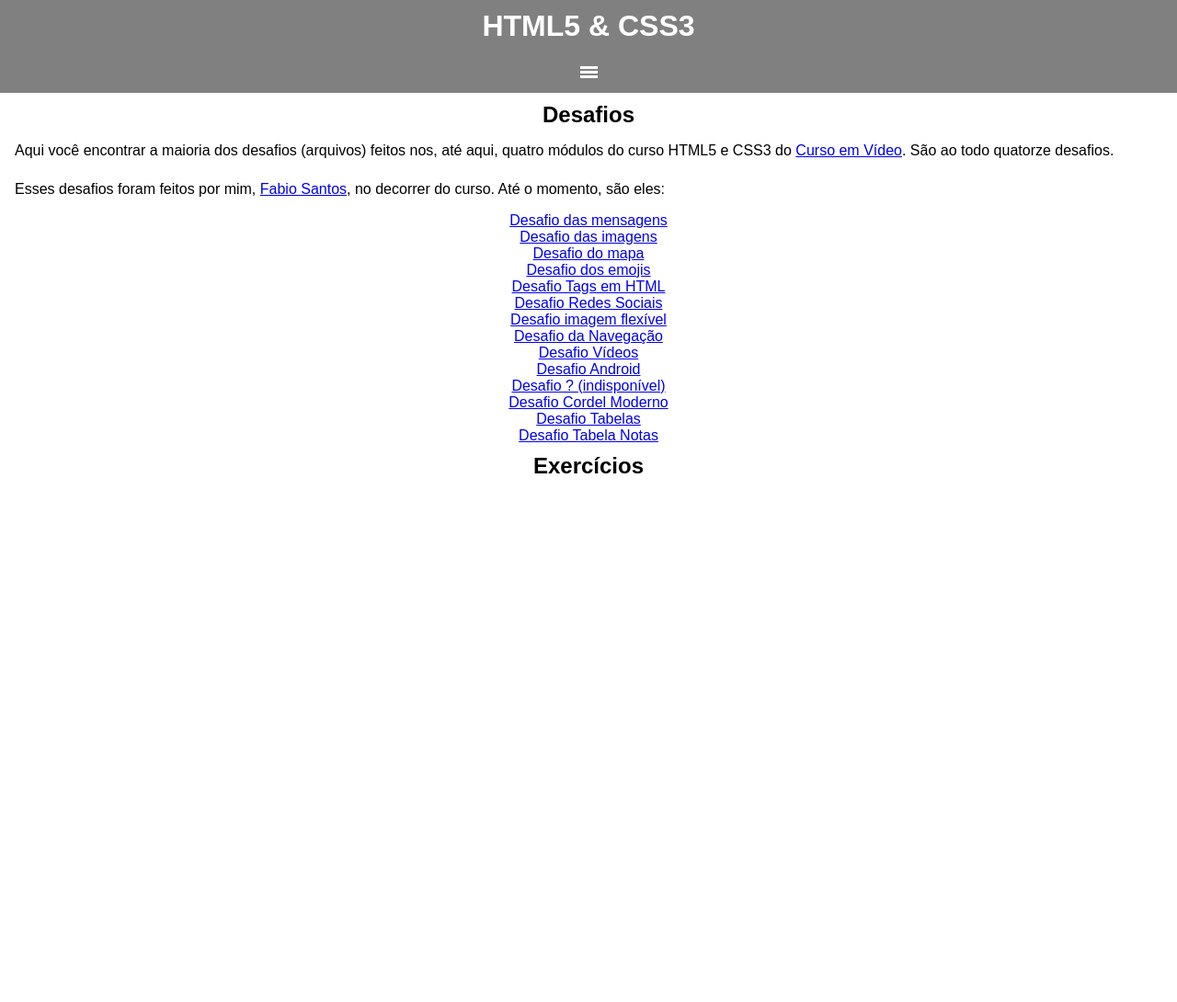
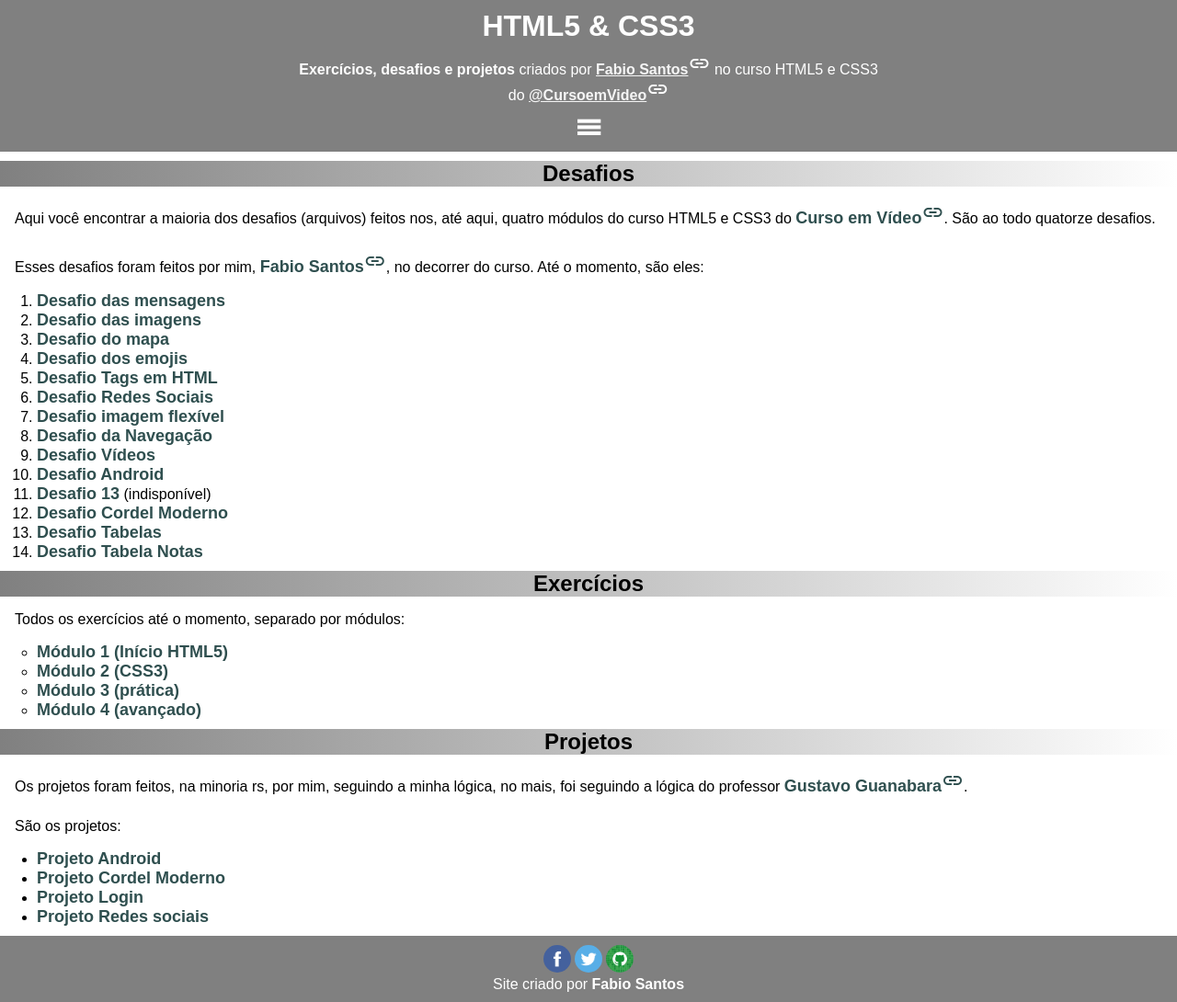
Before and after one commit to fabioskb/html-css, a plain HTML site: page index.html in a window 1280 px wide. Shown: the whole page at 92% size. Before the commit the page ends 800 px from the top, so only its background shows below. Drawn offline with Linux system fonts and the light colour scheme.

Commit message:
Adicionado rodapé e outras coisas a mais

```diff
--- a/estilos/style.css
+++ b/estilos/style.css
@@ -8,7 +8,7 @@
 }
 
 html, body {
-    width: 100vw;
+    /* width: 95.95vw; */
     height: 100vh;
     text-align: center;
 }
@@ -22,10 +22,17 @@ header > h1 {
     padding: 10px;
 }
 
+header > p {
+    width: 50%;
+    display: inline-block;
+    text-align: center;
+}
+
 header > span#icon-menu {
     display: inline-block;
     text-align: center;
     font-weight: bold;
+    font-size: 2em;
     /* margin-right: -5px; */
     padding: 10px;
     /* border: 1px solid lightgray; */
@@ -50,6 +57,7 @@ header > menu#menu dl > dd {
 
 header > menu#menu dl > dd > a {
     display: block;
+    font-weight: bold;
     text-decoration: none;
     color: wheat;
 }
@@ -58,12 +66,75 @@ header > menu#menu dl > dd > a:hover {
     text-decoration: underline;
 }
 
+header a {
+    /* text-decoration: none; */
+    font-weight: bold;
+    color: whitesmoke;
+}
+
+main {
+    margin-bottom: 10px;
+}
+
+main > section > article > h2 {
+    margin-top: 10px;
+    background: linear-gradient(to right, gray, white);
+}
+
 main > section > article > p {
     text-align: justify;
     padding: 8px;
     margin: 8px;
 }
 
-main > section > article > h2 {
-    margin-top: 10px;
+main > section > article > ol, ul {
+    text-align: left;
+    margin-left: 40px;
 }
+
+main>section>article a {
+    color: darkslategray;
+    font-size: large;
+    font-weight: bold;
+    text-decoration: none;
+}
+
+main>section>article a:hover {
+    text-decoration: underline;
+}
+
+footer {
+    background-color: gray;
+    color: white;
+    padding: 10px;
+}
+
+div#face {
+    display: inline-block;
+    text-align: center;
+    background: url('../imagens/logo-facebook.jpg') center no-repeat;
+    background-size: contain;
+    width: 30px;
+    height: 30px;
+    border-radius: 100%;
+}
+
+div#twitter {
+    display: inline-block;
+    text-align: center;
+    background: url('../imagens/logo-twitter.jpg') center no-repeat;
+    background-size: contain;
+    width: 30px;
+    height: 30px;
+    border-radius: 100%;
+}
+
+div#github {
+    display: inline-block;
+    text-align: center;
+    background: url('../imagens/logo-github.jpg') center no-repeat;
+    background-size: contain;
+    width: 30px;
+    height: 30px;
+    border-radius: 100%;
+}
--- a/index.html
+++ b/index.html
@@ -13,11 +13,12 @@
 <body>
     <header>
         <h1>HTML5 & CSS3</h1>
+        <p><strong>Exercícios, desafios e projetos</strong> criados por <a href="https://facebook.com/fabiosantos1990">Fabio Santos</a><span class="material-icons md-18">link</span> no curso HTML5 e CSS3 do <a href="https://www.cursoemvideo.com/" target="_blank">@CursoemVideo</a><span class="material-icons md-18">link</span></p><br>
         <span id="icon-menu" class="material-icons md-24" onclick="show()">menu</span>
         <menu id="menu">
             <dl class="items">
                 <dt>Referencias</dt>
-                <dd><a href="http://" target="_blank" rel="noopener noreferrer">Git do Guanabara</a></dd>
+                <dd><a href="https://github.com/gustavoguanabara" target="_blank" rel="noopener noreferrer">GitHub do Guanabara</a></dd>
                 <dd><a href="http://" target="_blank" rel="noopener noreferrer">W3C Standarts</a></dd>
                 <dd><a href="http://" target="_blank" rel="noopener noreferrer">Whatwg Living Standart</a></dd>
                 <dd><a href="http://" target="_blank" rel="noopener noreferrer">W3Schools</a></dd>
@@ -33,8 +34,8 @@
         <section>
             <article id="desafios">
                 <h2>Desafios</h2>
-                <p>Aqui você encontrar a maioria dos desafios (arquivos) feitos nos, até aqui, quatro módulos do curso HTML5 e CSS3 do <a href="https://www.cursoemvideo.com" target="_blank">Curso em Vídeo</a>. São ao todo quatorze desafios.</p>
-                <p>Esses desafios foram feitos por mim, <a href="#">Fabio Santos</a>, no decorrer do curso. Até o momento, são eles:</p>
+                <p>Aqui você encontrar a maioria dos desafios (arquivos) feitos nos, até aqui, quatro módulos do curso HTML5 e CSS3 do <a href="https://www.cursoemvideo.com" target="_blank">Curso em Vídeo<span class="material-icons md-18">link</span></a>. São ao todo quatorze desafios.</p>
+                <p>Esses desafios foram feitos por mim, <a href="#">Fabio Santos<span class="material-icons md-18">link</span></a>, no decorrer do curso. Até o momento, são eles:</p>
                 <ol type="1">
                     <li><a href="desafios/d001/" target="_blank">Desafio das mensagens</a></li>
                     <li><a href="desafios/d002" target="_blank">Desafio das imagens</a></li>
@@ -46,7 +47,7 @@
                     <li><a href="desafios/d008/" target="_blank" rel="noopener noreferrer">Desafio da Navegação</a></li>
                     <li><a href="desafios/d009/" target="_blank" rel="noopener noreferrer">Desafio Vídeos</a></li>
                     <li><a href="desafios/d010/" target="_blank" rel="noopener noreferrer">Desafio Android</a></li>
-                    <li><a href="#">Desafio ? (indisponível)</a></li>
+                    <li><a href="#">Desafio 13</a> (indisponível)</li>
                     <li><a href="desafios/d012/" target="_blank" rel="noopener noreferrer">Desafio Cordel Moderno</a></li>
                     <li><a href="desafios/d013/" target="_blank" rel="noopener noreferrer">Desafio Tabelas</a></li>
                     <li><a href="desafios/d014/" target="_blank" rel="noopener noreferrer">Desafio Tabela Notas</a></li>
@@ -56,12 +57,39 @@
             </article>
             <article id="exercicios">
                 <h2>Exercícios</h2>
+                <p>Todos os exercícios até o momento, separado por módulos:</p>
+                <ul type="circle">
+                    <li><a href="exercicios/modulo_1(html5)/" target="_blank">Módulo 1 (Início HTML5)</a></li>
+                    <li><a href="exercicios/modulo_2(css3)/" target="_blank" rel="noopener noreferrer">Módulo 2 (CSS3)</a></li>
+                    <li><a href="exercicios/modulo_3(pratica)/" target="_blank" rel="noopener noreferrer">Módulo 3 (prática)</a></li>
+                    <li><a href="exercicios/modulo_4(avancado)/" target="_blank" rel="noopener noreferrer">Módulo 4 (avançado)</a></li>
+                </ul>
+            </article>
+            <article id="projetos">
+                <h2>Projetos</h2>
+                <p>Os projetos foram feitos, na minoria rs, por mim, seguindo a minha lógica, no mais, foi seguindo a lógica do professor <a href="http://github.com/gustavoguanabara" target="_blank" rel="noopener noreferrer">Gustavo Guanabara<span class="material-icons md-18">link</span></a>.</p>
+                <p>São os projetos:</p>
+                <ul>
+                    <li><a href="https://fabioskb.github.io/projeto-android/" target="_blank" rel="noopener noreferrer">Projeto Android</a></li>
+                    <li><a href="https://fabioskb.github.io/projeto-cordel/" target="_blank" rel="noopener noreferrer">Projeto Cordel Moderno</a></li>
+                    <li><a href="https://fabioskb.github.io/projeto-login/" target="_blank" rel="noopener noreferrer">Projeto Login</a></li>
+                    <li><a href="https://fabioskb.github.io/projeto-social/" target="_blank" rel="noopener noreferrer">Projeto Redes sociais</a></li>
+                </ul>
             </article>
         </section>
 
     </main>
     <footer>
-
+        <div id="face">
+            <a href="https://www.facebook.com/fabiosantos1990" target="_blank" rel="noopener noreferrer"></a>
+        </div>
+        <div id="twitter">
+            <a href="https://www.twitter.com/FabiosantosKB" target="_blank" rel="noopener noreferrer"></a>
+        </div>
+        <div id="github">
+            <a href="https://github.com/fabioskb" target="_blank" rel="noopener noreferrer"></a>
+        </div>
+        <p>Site criado por <strong>Fabio Santos</strong></p>
     </footer>
 
     <script>
```
Also changed, not shown: imagens/logo-facebook.jpg (added), imagens/logo-github.jpg (added), imagens/logo-twitter.jpg (added).
